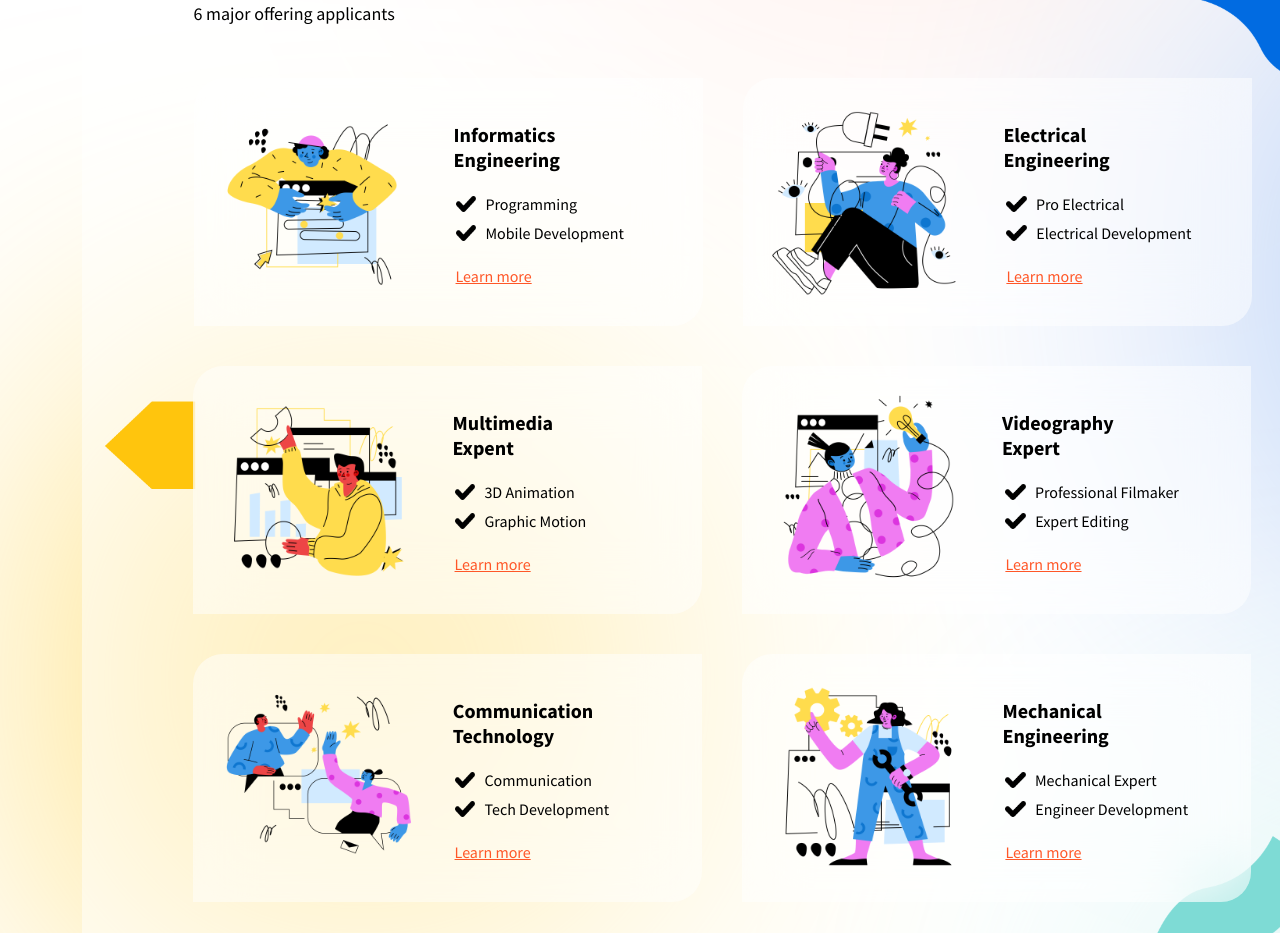
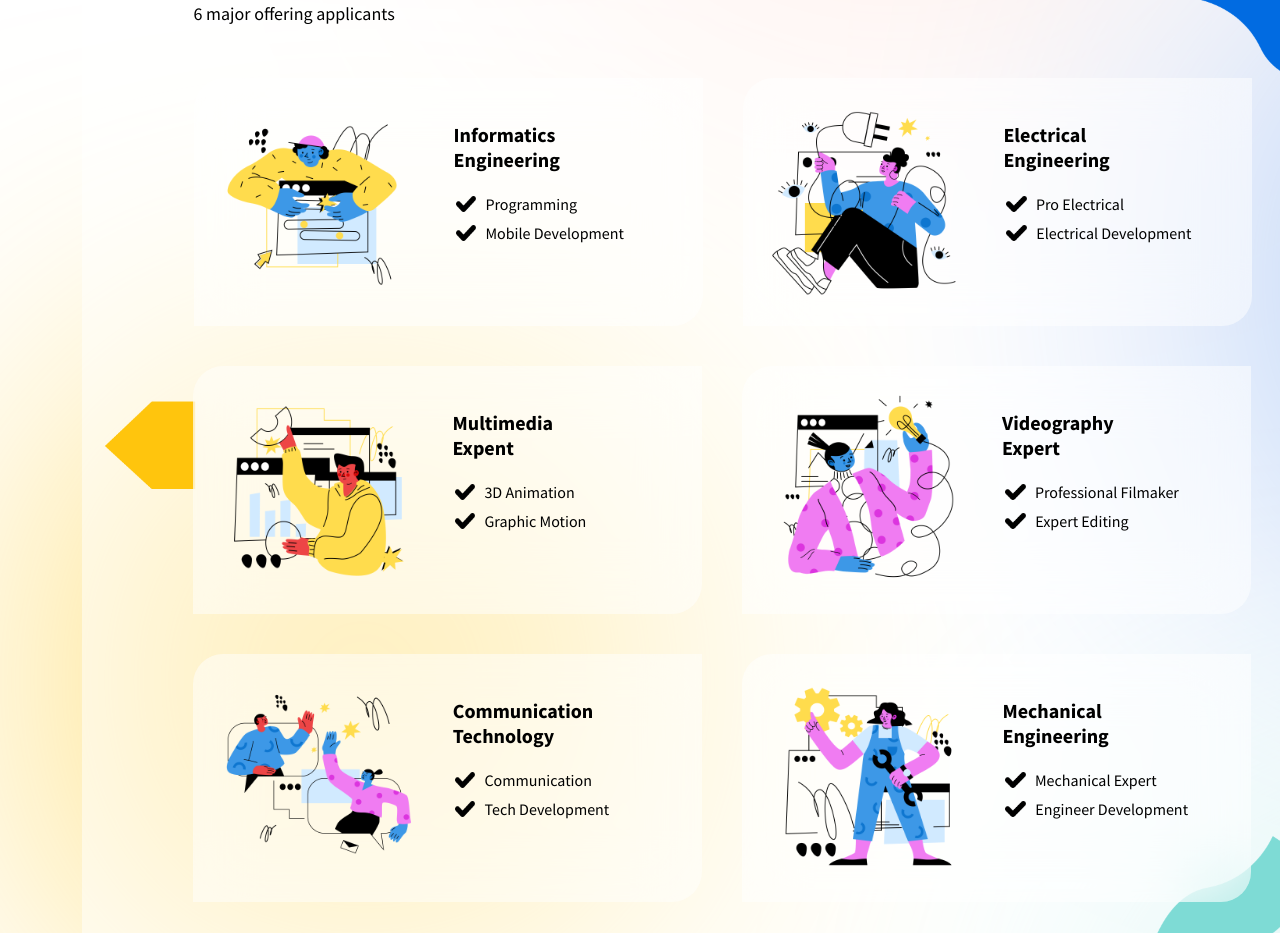
Before and after one commit to Zazaaw/TugasAkhirPW_Hogwarts, a plain HTML site: page index.html in a window 1280 px wide. Shown: the part 1867-2800 px from the top of the page. Drawn offline with Linux system fonts and the light colour scheme; a web font is replaced by a local one.

Commit message:
(Updated index, login, register) Fix the Button Function

```diff
--- a/index.html
+++ b/index.html
@@ -59,7 +59,7 @@
                 <img class="vector-Bk5" src="./assets/vector-KL5.png"/>
                 <p class="mobile-development-W1f">Mobile Development</p>
               </div>
-              <p class="learn-more-2Vo">Learn more</p>
+              <p class="learn-more-2Vo"></p>
             </div>
           </div>
           <div class="fakultas-2-hM3">
@@ -78,7 +78,7 @@
                 <img class="vector-6AD" src="./assets/vector-3fF.png"/>
                 <p class="electrical-development-23s">Electrical Development</p>
               </div>
-              <p class="learn-more-AA5">Learn more</p>
+              <p class="learn-more-AA5"></p>
             </div>
           </div>
         </div>
@@ -99,7 +99,7 @@
                 <img class="vector-Rn9" src="./assets/vector-7yT.png"/>
                 <p class="graphic-motion-NBb">Graphic Motion</p>
               </div>
-              <p class="learn-more-t9w">Learn more</p>
+              <p class="learn-more-t9w"></p>
             </div>
           </div>
           <div class="fakultas-4-yx5">
@@ -118,7 +118,7 @@
                 <img class="vector-6SM" src="./assets/vector-yCD.png"/>
                 <p class="expert-editing-dSH">Expert Editing</p>
               </div>
-              <p class="learn-more-Ah7">Learn more</p>
+              <p class="learn-more-Ah7"></p>
             </div>
           </div>
         </div>
@@ -139,7 +139,7 @@
                 <img class="vector-TLm" src="./assets/vector-22D.png"/>
                 <p class="tech-development-ntq">Tech Development</p>
               </div>
-              <p class="learn-more-8Su">Learn more</p>
+              <p class="learn-more-8Su"></p>
             </div>
           </div>
           <div class="fakultas-6-Dz9">
@@ -158,7 +158,7 @@
                 <img class="vector-guf" src="./assets/vector-QsK.png"/>
                 <p class="engineer-development-DPo">Engineer Development</p>
               </div>
-              <p class="learn-more-MF7">Learn more</p>
+              <p class="learn-more-MF7"></p>
             </div>
           </div>
         </div>
@@ -242,8 +242,8 @@
         </div>
       </div>
       <div class="rectangle-kfB">
-        <div class="rect-kiri-Hv1">Study at Hogwart</div>
-        <div class="rect-kanan-wUm">I’m a student</div>
+        <a href="register.html" class="rect-kiri-Hv1">Study at Hogwart</a>
+        <a href="login.html" class="rect-kanan-wUm">I’m a student</a>
       </div>
       <div class="rect-bawah-nVP">
         <div class="facebook-toK">
@@ -296,7 +296,7 @@
         </div>
         <p class="media-UJu">Media</p>
         <p class="staff-intranet-QyF">Staff Intranet</p>
-        <p class="about-hogwart-xE5">About Hogwart</p>
+        <a href="about-hogwarts.html" class="about-hogwart-xE5">About Hogwart</a>
         <p class="office-VUu">Office</p>
         <p class="contact-us-EhP">Contact Us</p>
       </div>
```
Also changed, not shown: login.html (+1 -1 lines), register.html (+1 -1 lines).
